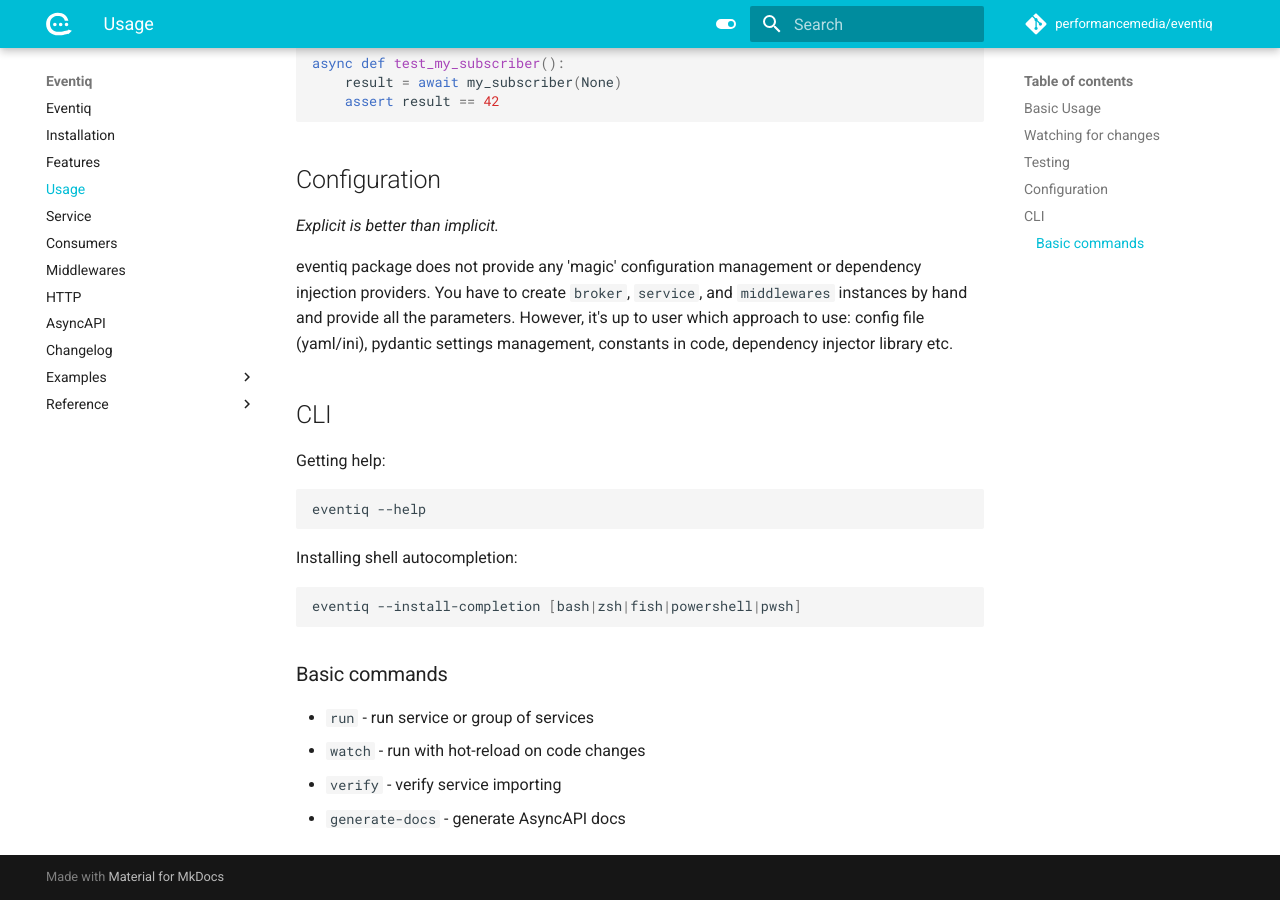
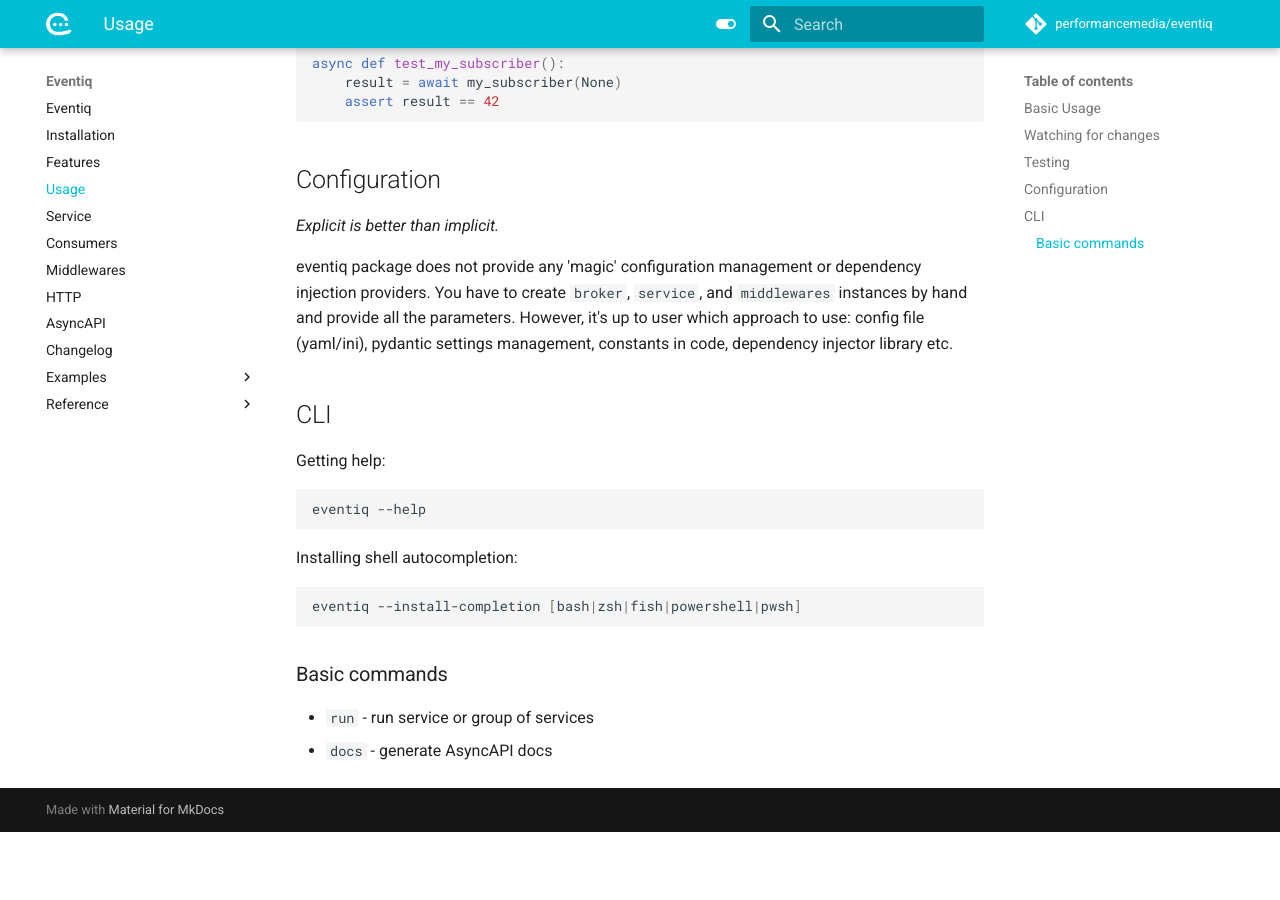
Before and after one commit to performancemedia/eventiq, an MkDocs documentation site: the page built from docs/usage.md, in a window 1280 px wide and 900 px high, scrolled down 1530 px. Built offline with MkDocs 1.6.1 and Material for MkDocs 9.7.7, drawn with Linux system fonts in a browser that asks for light colours; comment, search, counter and statistics services are not loaded; after the commit the page ends 2362 px from its top, so only the background shows below that; some of the changed text lies outside the part shown.

Commit message:
update docs

````diff
--- a/docs/changelog.md
+++ b/docs/changelog.md
@@ -6,7 +6,7 @@
 - AsyncAPI v3.0.0 spec
 - Pydantic V2
 - Dataref Middleware
-- `watch` is now an option (`--watch`) to `run` command
+- `watch` is now an option (`--reload`) to `run` command
 - Cloudpickle encoder
 - Error raising in middlewares support
 - `CloudEvent.context` propagation from `Service`
--- a/docs/usage.md
+++ b/docs/usage.md
@@ -38,7 +38,7 @@
 ## Watching for changes
 
 ```shell
-eventiq watch app:service --log-level=info --directory=.
+eventiq run app:service --log-level=info --reload=.
 ```
 
 ## Testing
@@ -106,6 +106,4 @@
 ### Basic commands
 
 - `run` - run service or group of services
-- `watch` - run with hot-reload on code changes
-- `verify` - verify service importing
-- `generate-docs` - generate AsyncAPI docs
+- `docs` - generate AsyncAPI docs
````
Also changed, not shown: 1 other file.
